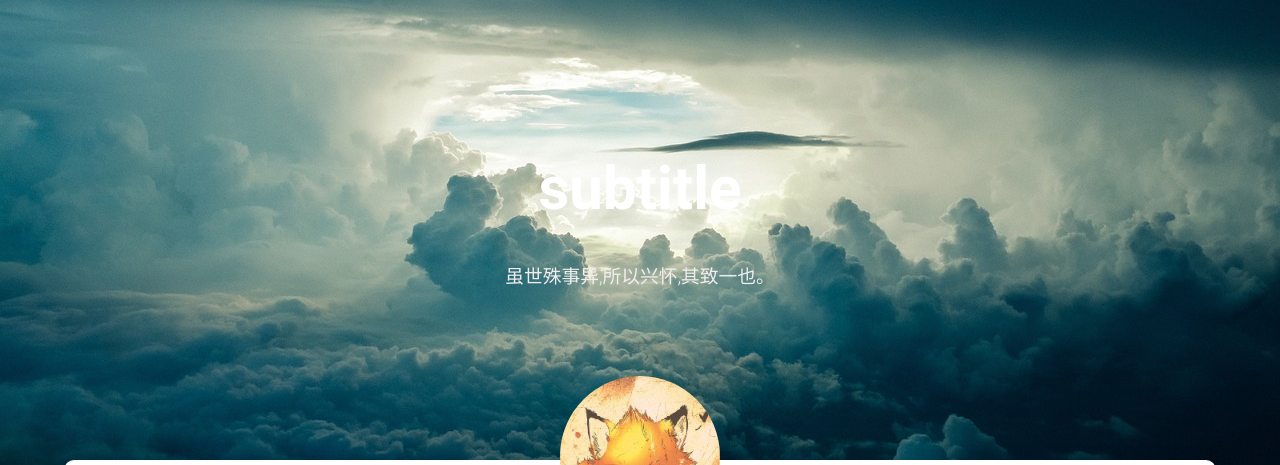
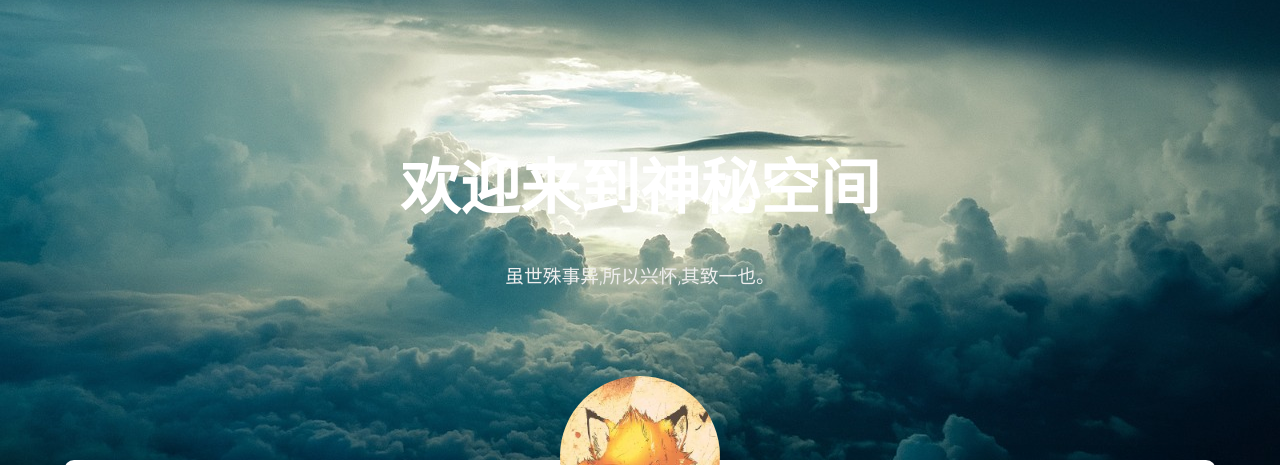
Before and after one commit to Young48/Young48.github.io, a plain HTML site: page about/index.html in a window 1280 px wide. Shown: the part 88-553 px from the top of the page. Drawn offline with Linux system fonts and the light colour scheme; some packages are replaced by stand-ins of ours; a script that the page names is missing.

Commit message:
Site updated: 2019-01-18 21:23:15

```diff
--- a/about/index.html
+++ b/about/index.html
@@ -219,7 +219,7 @@
                 <div class="brand">
                     <div class="title center-align">
 
-                        subtitle
+                        欢迎来到神秘空间
 
                     </div>
 
```
Also changed, not shown: archives/2018/12/index.html (+1 -1 lines), archives/2018/index.html (+1 -1 lines), archives/index.html (+1 -1 lines), categories/index.html (+1 -1 lines), index.html (+1 -1 lines), tags/index.html (+1 -1 lines), 1 other file.
